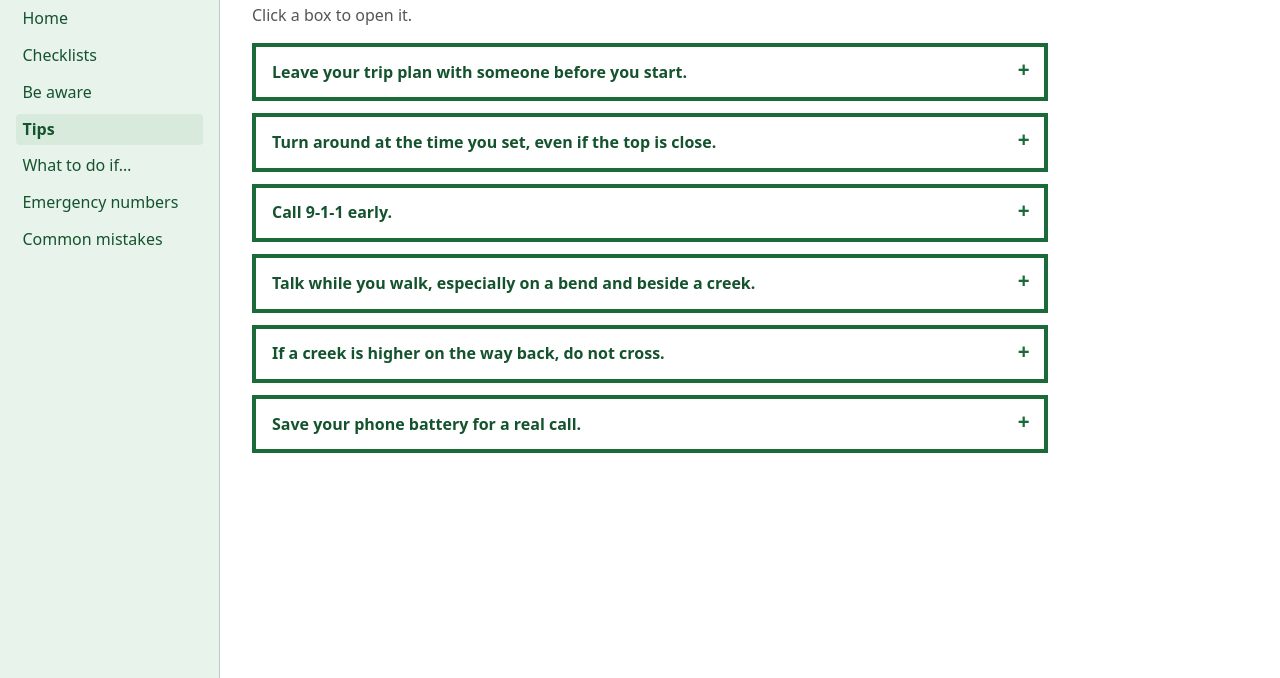
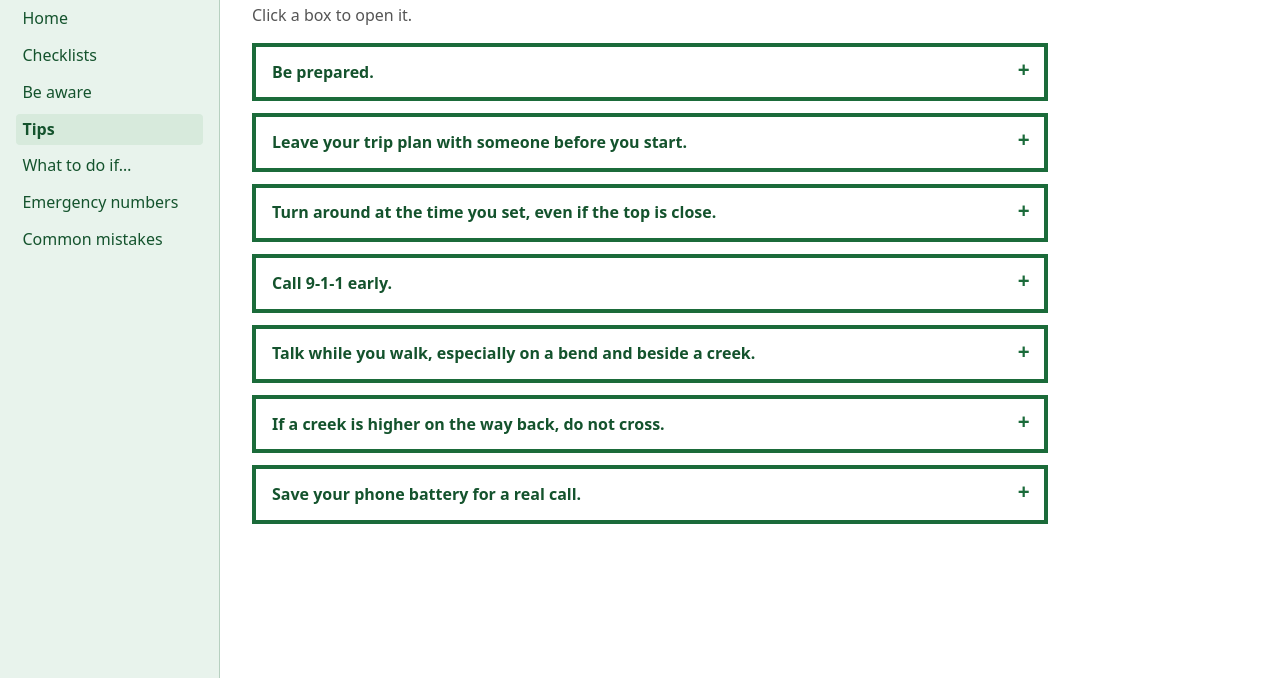
Before and after one commit to lzl462/outdoorsafety, a plain HTML site: page tips.html in a window 1280 px wide. Shown: the part 122-800 px from the top of the page. Drawn offline with Linux system fonts and the light colour scheme.

Commit message:
Add a Be prepared tip

```diff
--- a/tips.html
+++ b/tips.html
@@ -53,6 +53,10 @@
       <h1>Tips</h1>
       <p class="note">Click a box to open it.</p>
       <details class="tip">
+        <summary>Be prepared.</summary>
+        <p>Not being prepared for an emergency is a common mistake. Bring a layer you can put on, a jacket that blocks rain, extra warm clothes, extra food, extra water, a headlamp, and a whistle. Pack food and garbage away.</p>
+      </details>
+      <details class="tip">
         <summary>Leave your trip plan with someone before you start.</summary>
         <p>Fill in the time, the date, your starting point, your destination, your route, the people with you, and your contact numbers. Write when they should call 9-1-1 if you are not back. Leave that page with someone you trust.</p>
       </details>
```
